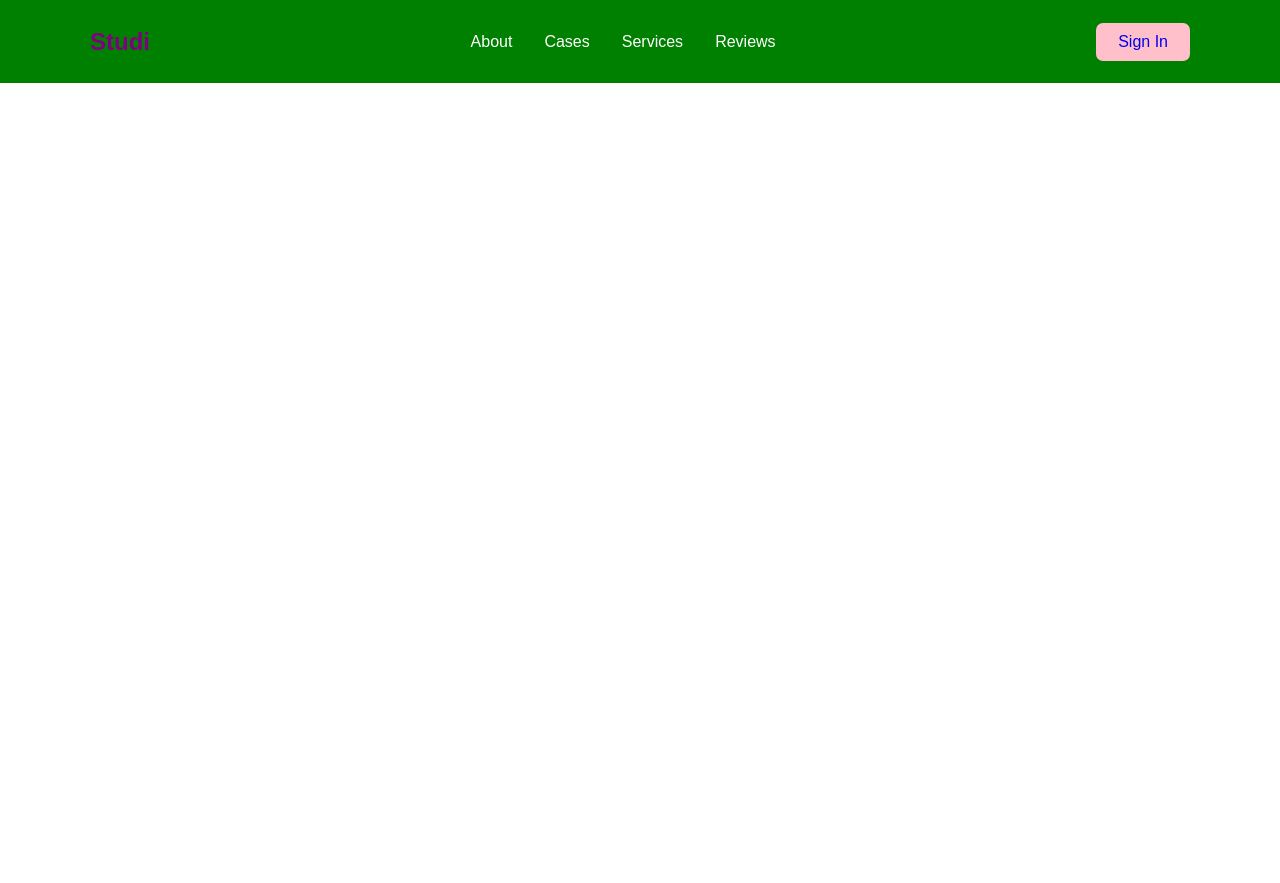
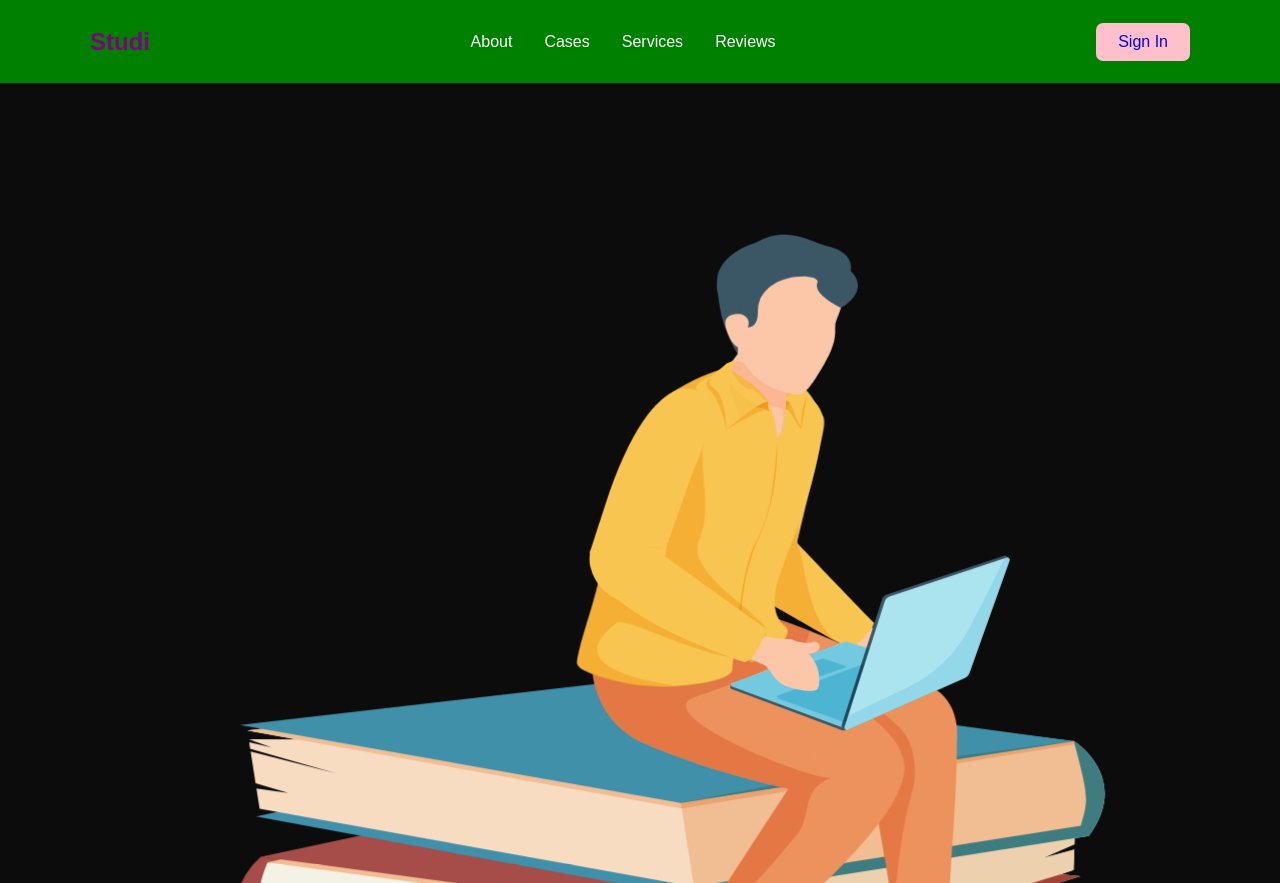
Before and after one commit to gxlpes/studi, a React (Create React App) app: page / in a window 1280 px wide. Before the commit the page ends 800 px from the top, so only its background shows below. Built offline with nearby package versions, Linux system fonts and the light colour scheme.

Commit message:
Added svg to home

```diff
--- /dev/null
+++ b/src/components/HomeSection/HeroSection.js
@@ -0,0 +1,15 @@
+import React from "react";
+import { ReactComponent as SVGFile } from "../../images/HeroImage.svg";
+import { HeroContainer, HeroBg, SVGImage } from "./HeroSectionStyles";
+
+const HeroSection = () => {
+  return (
+    <HeroContainer id="home">
+      <HeroBg>
+        <SVGFile></SVGFile>
+      </HeroBg>
+    </HeroContainer>
+  );
+};
+
+export default HeroSection;
--- /dev/null
+++ b/src/components/HomeSection/HeroSectionStyles.js
@@ -0,0 +1,29 @@
+import styled from "styled-components";
+
+export const HeroContainer = styled.div`
+  background: #0c0c0c;
+  display: flex;
+  justify-content: center;
+  align-items: center;
+  padding: 0 1rem;
+  height: 800px;
+  position: relative;
+  z-index: 1;
+`;
+
+export const HeroBg = styled.div`
+  position: absolute;
+  top: 0;
+  right: 0;
+  bottom: 0;
+  left: 0;
+  width: 100%;
+  height: 100%;
+  overflow: hidden;
+`;
+
+export const SVGImage = styled.svg`
+  width: 100%;
+  height: auto;
+  object-fit: cover;
+`;
--- a/src/pages/Home.js
+++ b/src/pages/Home.js
@@ -1,18 +1,20 @@
 import Sidebar from "../components/Sidebar/Sidebar";
 import Navbar from "../components/Navbar/Navbar";
 import { useState } from "react";
+import HeroSection from "../components/HomeSection/HeroSection";
 
 const Home = () => {
-  const [isOpen, setIsOpen] = useState(false);
+  const [isClicked, setIsClicked] = useState(false);
 
   const toggleOpenHandler = () => {
-    setIsOpen(!isOpen);
+    setIsClicked(!isClicked);
   };
 
   return (
     <>
-      <Sidebar isOpen={isOpen} toggle={toggleOpenHandler} />
+      <Sidebar isOpen={isClicked} toggle={toggleOpenHandler} />
       <Navbar toggle={toggleOpenHandler} />
+      <HeroSection />
     </>
   );
 };
```
Also changed, not shown: src/images/HeroImage.svg (added).
